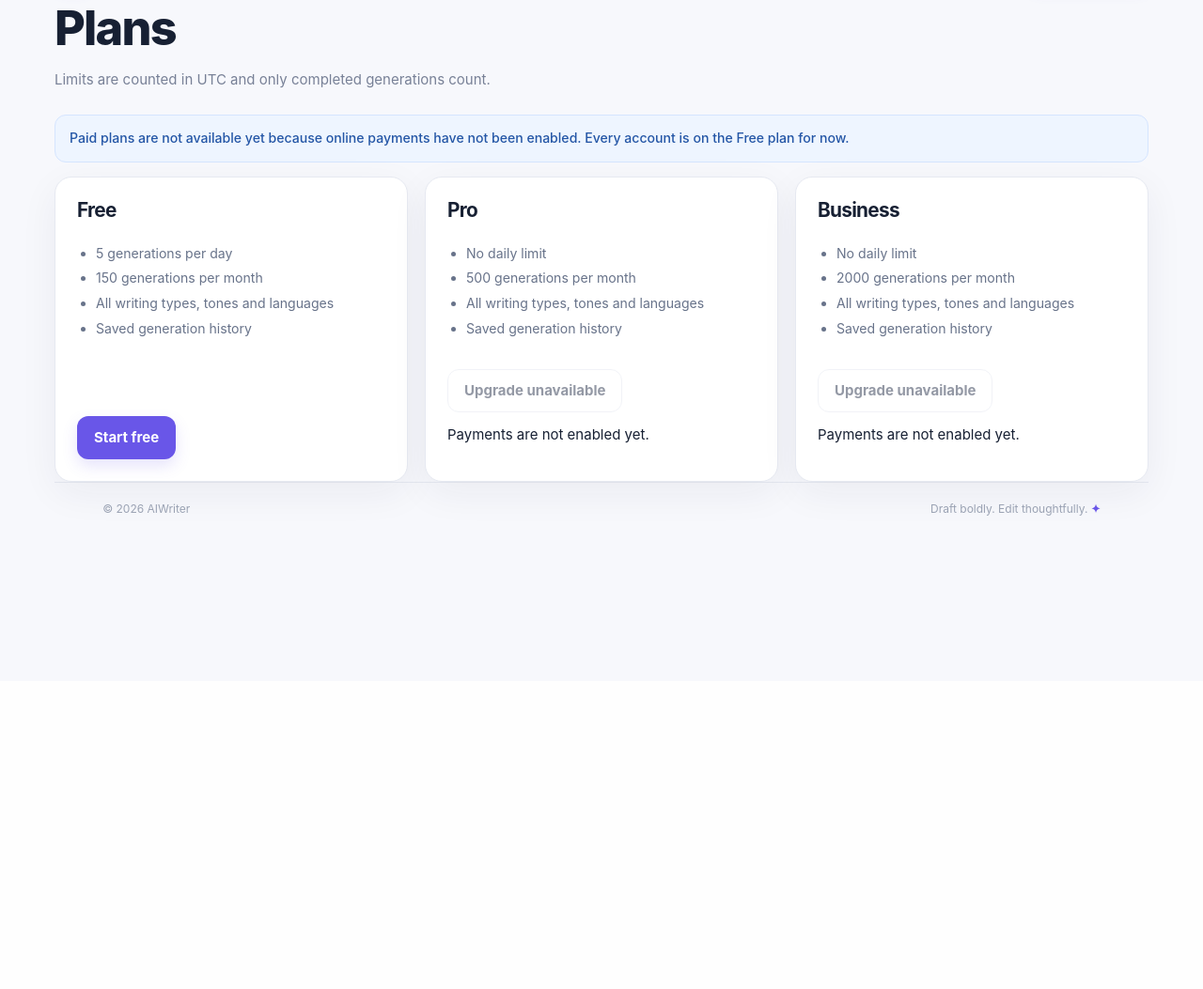
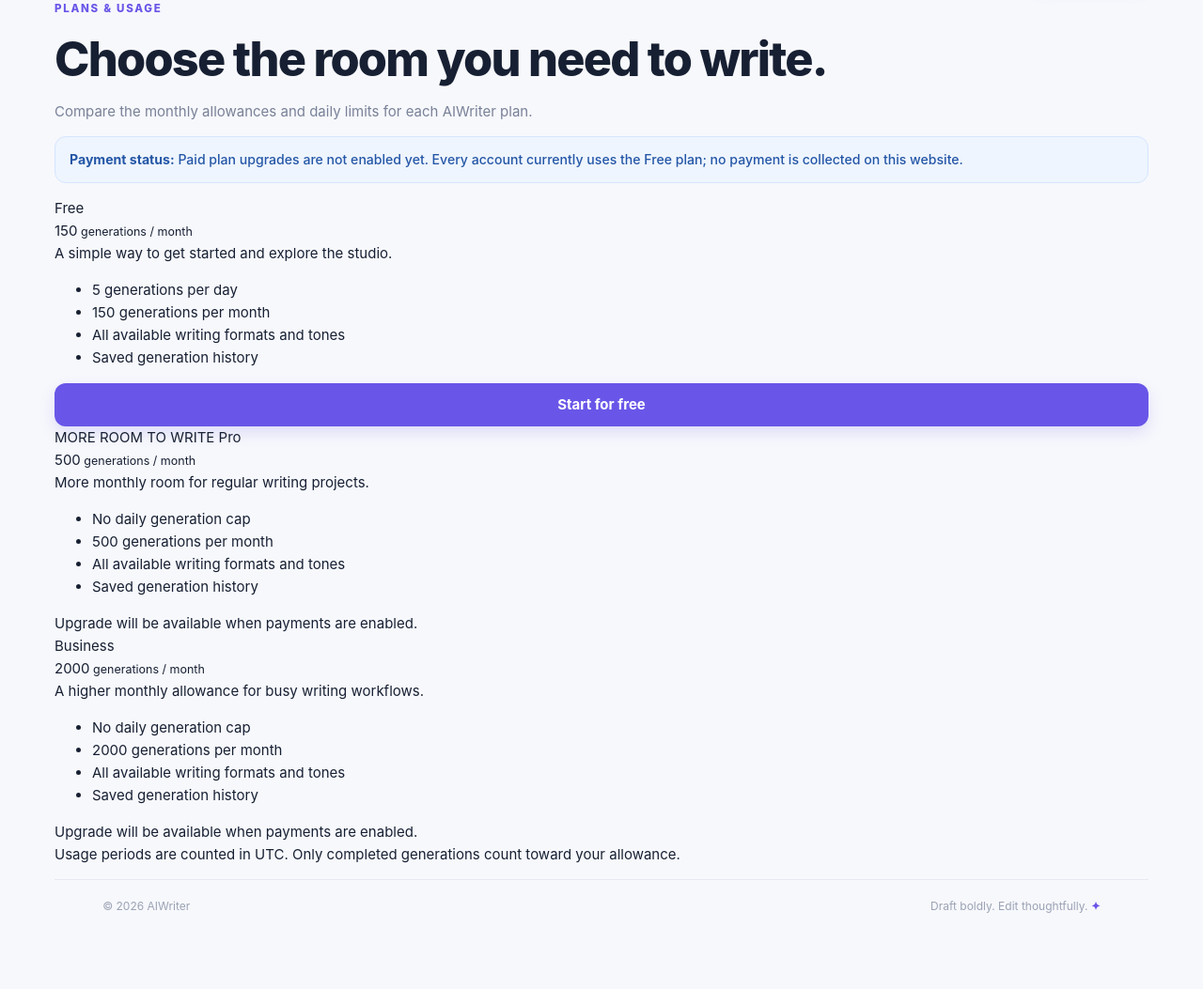
Before and after one commit to huzaifabussinesswala-hash/AIWriter-Vercel-Starter, a Flask app: page /plans in a window 1280 px wide. Shown: the part 75-1128 px from the top of the page at 94% size. Before the commit the page ends 624 px from the top, so only its background shows below. Run offline with Flask 3, Linux system fonts and the light colour scheme; data comes from the database, SQL or seed files in the repository; some libraries are stand-ins or nearby versions.

Commit message:
Polish AIWriter plans and usage page

```diff
--- a/AIWriter-GitHub-Ready-Fixed/AIWriter-GitHub-Ready/templates/plans.html
+++ b/AIWriter-GitHub-Ready-Fixed/AIWriter-GitHub-Ready/templates/plans.html
@@ -1,35 +1,27 @@
 {% extends "base.html" %}
-{% block title %}Plans{% endblock %}
+{% block title %}Plans & usage{% endblock %}
 {% block content %}
-<div class="page-head">
-  <h1>Plans</h1>
-  <p class="muted">Limits are counted in UTC and only completed generations count.</p>
-</div>
-<div class="alert alert-info" role="note">Paid plans are not available yet because online payments have not been enabled. Every account is on the Free plan for now.</div>
-
-<div class="grid grid-3">
+<section class="pro-plan-page-head">
+  <p class="eyebrow">PLANS & USAGE</p>
+  <h1>Choose the room you need to write.</h1>
+  <p class="muted">Compare the monthly allowances and daily limits for each AIWriter plan.</p>
+</section>
+<div class="alert alert-info pro-payment-note" role="note"><strong>Payment status:</strong> Paid plan upgrades are not enabled yet. Every account currently uses the Free plan; no payment is collected on this website.</div>
+<div class="pro-plan-grid pro-plan-page-grid">
   {% for key, plan in plans.items() %}
-    <article class="card plan{% if current_plan == key %} plan-current{% endif %}">
-      <h2>{{ plan.label }}{% if current_plan == key %} <span class="chip">Your plan</span>{% endif %}</h2>
-      <ul class="plain-list">
-        <li>{% if plan.daily %}{{ plan.daily }} generations per day{% else %}No daily limit{% endif %}</li>
-        <li>{{ plan.monthly }} generations per month</li>
-        <li>All writing types, tones and languages</li>
-        <li>Saved generation history</li>
-      </ul>
+    <article class="pro-plan-card{% if key == 'pro' %} pro-plan-featured{% endif %}{% if current_plan == key %} plan-current{% endif %}">
+      {% if key == 'pro' %}<span class="pro-plan-ribbon">MORE ROOM TO WRITE</span>{% endif %}
+      <span class="pro-plan-name">{{ plan.label }}{% if current_plan == key %} · CURRENT PLAN{% endif %}</span>
+      <div class="pro-plan-amount">{{ plan.monthly }}<small> generations / month</small></div>
+      <p>{% if key == 'free' %}A simple way to get started and explore the studio.{% elif key == 'pro' %}More monthly room for regular writing projects.{% else %}A higher monthly allowance for busy writing workflows.{% endif %}</p>
+      <ul><li>{% if plan.daily is not none %}{{ plan.daily }} generations per day{% else %}No daily generation cap{% endif %}</li><li>{{ plan.monthly }} generations per month</li><li>All available writing formats and tones</li><li>Saved generation history</li></ul>
       {% if key == 'free' %}
-        {% if current_plan == 'free' %}
-          <p class="muted">This is your current plan.</p>
-        {% elif logged_in %}
-          <p class="muted">Included with every account.</p>
-        {% else %}
-          <a class="btn btn-primary" href="{{ url_for('signup') }}">Start free</a>
-        {% endif %}
+        {% if logged_in %}<a class="btn btn-primary btn-block" href="{{ url_for('dashboard') }}">Open your studio</a>{% else %}<a class="btn btn-primary btn-block" href="{{ url_for('signup') }}">Start for free</a>{% endif %}
       {% else %}
-        <button class="btn btn-secondary" type="button" disabled aria-disabled="true">Upgrade unavailable</button>
-        <p class="hint">Payments are not enabled yet.</p>
+        <span class="pro-plan-soon">Upgrade will be available when payments are enabled.</span>
       {% endif %}
     </article>
   {% endfor %}
 </div>
+<p class="pro-billing-note">Usage periods are counted in UTC. Only completed generations count toward your allowance.</p>
 {% endblock %}
```
